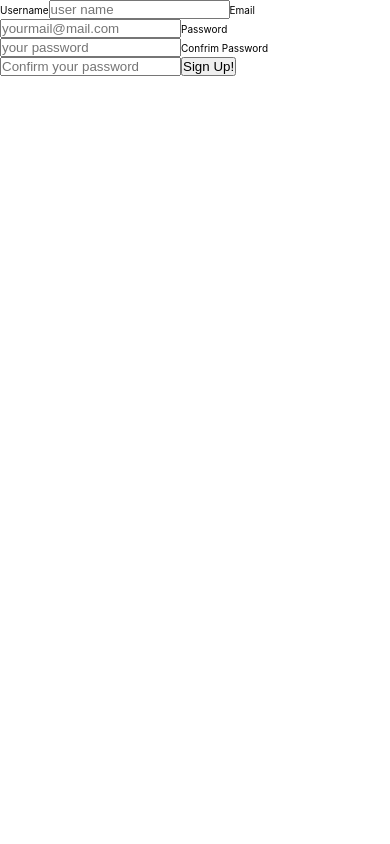
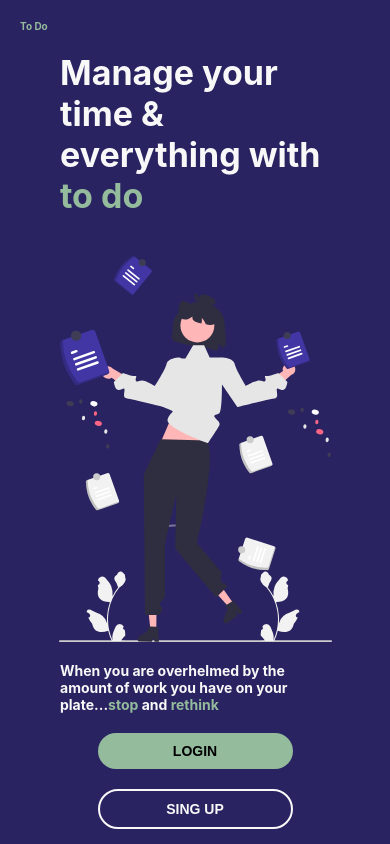
Before and after one commit to lupeMorales/to-do, a React (Create React App) app: page / in a window 390 px wide. Built offline with nearby package versions, Linux system fonts and the light colour scheme.

Commit message:
add home page

```diff
--- a/src/App.js
+++ b/src/App.js
@@ -1,5 +1,6 @@
 /* import LoginFormik from "./components/pures/loginFormik"; */
-import RegisterFormik from "./components/pures/registerFormik";
+/* import RegisterFormik from "./components/pures/registerFormik"; */
+import Home from "./pages/home/Home";
 import "./styles/App.scss";
 /* import Error404 from "./pages/404/error404.jsx"; */
 /* import Task from "./components/pures/task"; */
@@ -12,7 +13,8 @@ function App() {
       {/*      <Task /> */}
       {/*   <TaskList /> */}
       {/*       <LoginFormik /> */}
-      <RegisterFormik />
+      {/*     <RegisterFormik /> */}
+      <Home />
     </div>
   );
 }
--- /dev/null
+++ b/src/pages/home/Home.jsx
@@ -0,0 +1,37 @@
+import React from "react";
+import "../../styles/pages/Home.scss";
+import image from "../../images/homeImg.svg";
+const Home = () => {
+  return (
+    <div className="home">
+      <header className="home__header">
+        <p home__header--title>to do</p>
+      </header>
+      <main className="home__main">
+        <h1 className="home__text--title">
+          Manage your time & everything with{" "}
+          <span className="text-color">to do</span>
+        </h1>
+        <figure h>
+          <img
+            className="home__img"
+            src={image}
+            alt="multitasking woman"
+            title="multitasking woman"
+          ></img>
+        </figure>
+
+        <h3 className="home__text--subtitle">
+          When you are overhelmed by the amount of work you have on your
+          plate...<span className="text-color">stop</span> and{" "}
+          <span className="text-color">rethink</span>
+        </h3>
+
+        <button className="home__buttom main">login</button>
+        <button className="home__buttom secondary">sing up</button>
+      </main>
+    </div>
+  );
+};
+
+export default Home;
--- /dev/null
+++ b/src/styles/pages/Home.scss
@@ -0,0 +1,62 @@
+@import "../core/variables.scss";
+
+.home {
+  min-width: 220px;
+  width: 100%;
+  height: 100vh;
+  background-color: $primaryColor;
+  color: $light-grey;
+  padding: 20px;
+  &__header {
+    font-weight: bold;
+    text-transform: capitalize;
+    color: $green-tag;
+  }
+
+  &__img {
+    min-width: 200px;
+    width: 70vw;
+    max-width: 800px;
+    display: block;
+    margin: auto;
+    height: auto;
+    object-fit: cover;
+  }
+
+  &__text {
+    margin: auto;
+    text-align: left;
+    max-width: 400px;
+
+    &--title {
+      padding: 20px 40px 40px;
+      font-size: clamp(3.4rem, 2.5vw, 6rem);
+    }
+    &--subtitle {
+      padding: 20px 40px 0;
+      font-size: clamp(1.4rem, 2.5vw, 4rem);
+    }
+  }
+  &__buttom {
+    display: block;
+    margin: 20px auto;
+    width: 50vw;
+    min-width: 150px;
+    max-width: 300px;
+    padding: 10px;
+    font-size: 1.4rem;
+    font-weight: bold;
+    text-transform: uppercase;
+    border-radius: 20px;
+    border: none;
+    background-color: $green-tag;
+  }
+}
+.secondary {
+  color: $light-grey;
+  background-color: $primaryColor;
+  border: 2px solid $light-grey;
+}
+.text-color {
+  color: $green-tag;
+}
```
Also changed, not shown: src/images/homeImg.svg (added), 1 other file (tests, documents, lock files or other folders).
